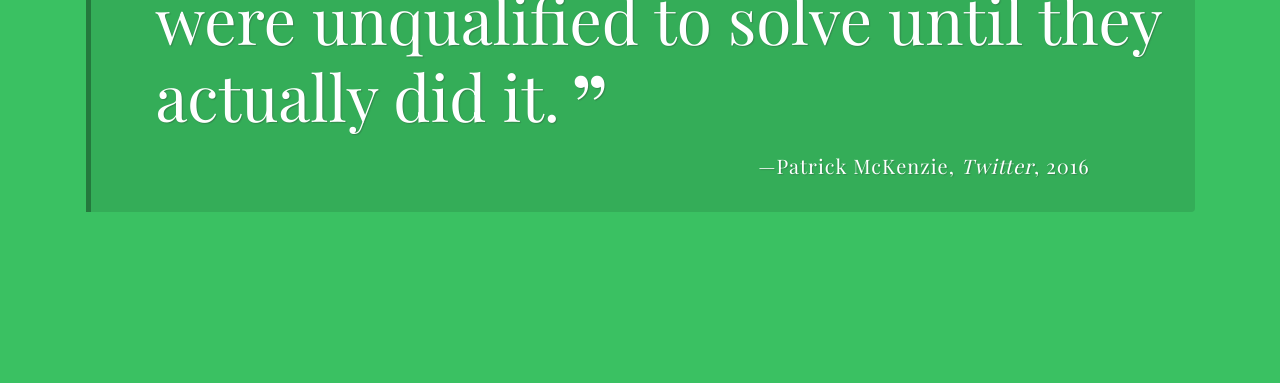
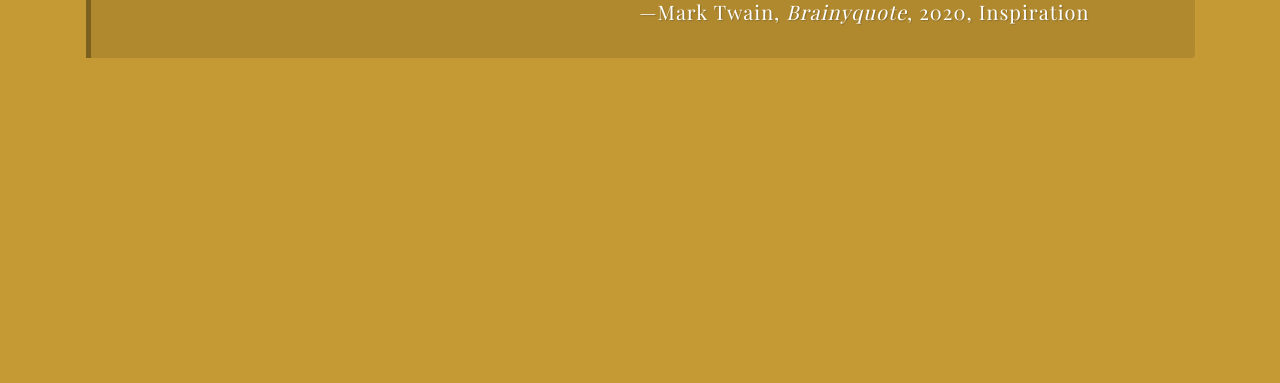
Before and after one commit to Cool-sami12/techdegree, a plain HTML site: page a_random_quote_generator-v1/index.html in a window 1280 px wide. Shown: the part 417-800 px from the top of the page. Drawn offline with nearby package versions, Linux system fonts and the light colour scheme; a web font is replaced by a local one.

Commit message:
Full random quote generator

```diff
--- a/a_random_quote_generator-v1/css/styles.css
+++ b/a_random_quote_generator-v1/css/styles.css
@@ -114,7 +114,10 @@ h1 {
   content: ", ";
   font-style: normal;
 }
-
+.tag:before {
+  content: ", ";
+  font-style: normal;
+}
 @media (min-width: 768px) {
   body {
     padding: 25px;
--- a/a_random_quote_generator-v1/index.html
+++ b/a_random_quote_generator-v1/index.html
@@ -17,7 +17,7 @@
     <div class="container">
       <div id="quote-box" class="quote-box">
         <p class="quote">Every great developer you know got there by solving problems they were unqualified to solve until they actually did it.</p>
-        <p class="source">Patrick McKenzie<span class="citation">Twitter</span><span class="year">2016</span></p>
+        <p class="source">Patrick McKenzie<span class="citation">Twitter</span><span class="year">2016</span><span class="tag">Inspiration</span></p>
       </div>
     </div>
 
--- a/a_random_quote_generator-v1/js/script.js
+++ b/a_random_quote_generator-v1/js/script.js
@@ -16,77 +16,100 @@ const quotes = [
 	quote:"Every person who wins in any undertaking must be willing to cut all sources of retreat. Only by doing so can one be sure of maintaining that state of mind known as a burning desire to win - essential to success.",
  	source:"Napoleon Hill",
  	citation: "Brainyquote",
- 	year: 2020
+ 	year: 2020,
+ 	tag:"Motivation"
 },
 {
 	quote:"Fear is the main source of superstition, and one of the main sources of cruelty. To conquer fear is the beginning of wisdom.",
 	source:"Bertrand Russell",
  	citation: "Brainyquote",
- 	year: 2020
+ 	year: 2020,
+ 	tag:"Fear"
 },
 {
 	quote:"The secret of getting ahead is getting started.",
 	source:"Mark Twain",
  	citation: "Brainyquote",
- 	year: 2020
+ 	year: 2020,
+ 	tag:"Inspiration"
 },
 {
 	quote:"The will to win, the desire to succeed, the urge to reach your full potential... these are the keys that will unlock the door to personal excellence.",
 	source:"Confucius",
  	citation: "Brainyquote",
- 	year: 2020
+ 	year: 2020,
+ 	tag:"success"
 
 },
 {
 	quote:"With the new day comes new strength and new thoughts.",
 	source:"Eleanor Roosevelt",
  	citation: "Brainyquote",
- 	year: 2009
+ 	year: 2009,
+ 	tag:"Motivation"
 },
 {
 	quote:"Knowing is not enough; we must apply. Willing is not enough; we must do.",
 	source:"Johann Wolfgang von Goethe",
  	citation: "Brainyquote",
- 	year: 2010
+ 	year: 2010,
+ 	tag:"Success"
 },
 {
 	quote:"Setting goals is the first step in turning the invisible into the visible.",
 	source:"Tony Robbins",
 	citation: "Brainyquote",
- 	year: 2020
+ 	year: 2020,
+ 	tag:"Reality, Motivation"
 },
 {
 	quote:"Do the difficult things while they are easy and do the great things while they are small. A journey of a thousand miles must begin with a single step.",
 	source:"Lao Tzu",
  	citation: "Brainyquote",
- 	year: 1998
+ 	year: 1998,
+ 	tag:"Inspiration"
 },
 {
 	quote:"Keep your eyes on the stars, and your feet on the ground.",
 	source:"Theodore Roosevelt",
  	citation: "Brainyquote",
- 	year: 2020
+ 	year: 2020,
+ 	tag:"politics"
 },
 {
 	quote:"Quality is not an act, it is a habit.",
 	source:"Aristotle",
  	citation: "Brainyquote",
- 	year: 1996
+ 	year: 1996,
+ 	tag:"Behaviour"
 },
 {
 	quote:"Failure will never overtake me if my determination to succeed is strong enough.",
 	source:"Og Mandino",
  	citation: "Twitter",
- 	year: 2004
+ 	year: 2004,
+ 	tag:"Success"
 },
 {
 	quote:"It’s fine to celebrate success, but it is more important to heed the lessons of failure",
 	source:"Bill gates",
  	citation: "Microsoft",
- 	year: 1997
+ 	year: 1997,
+ 	tag:"Success"
 }
 
 ]
+/***
+ * `getRandomColor` function
+***/
+function rColor () {
+    var c1 = Math.floor(Math.random() * 256);
+    var c2 = Math.floor(Math.random() * 256);
+    var c3 = Math.floor(Math.random() * 256);
+    var randomColor = "rgb(" + c1 + "," + c2 + "," + c3 + ")";
+
+    return document.body.style.backgroundColor = randomColor;
+}
 
 /***
  * `getRandomQuote` function
@@ -104,6 +127,7 @@ return message;
  * `printQuote` function
 ***/
 function printQuote(){
+	rColor()
 	var newQuote = getRandomQuote()
 	var messageQuote = '<p class="quote">' + newQuote.quote + '</p>';
 	var messageSource ='<p class="source">'+ newQuote.source ;
@@ -116,6 +140,9 @@ function printQuote(){
 	if (newQuote.year){
 		fullQuote += '<span class="year">' + newQuote.year + '</span>';
 	}
+	if (newQuote.tag){
+		fullQuote += '<span class="tag">' + newQuote.tag + '</span>';
+	}
 
 	fullQuote += '</p>'
 
@@ -123,6 +150,7 @@ function printQuote(){
 
 }
 
+window.setInterval(printQuote,2000)
 /***
  * click event listener for the print quote button
  * DO NOT CHANGE THE CODE BELOW!!
```
